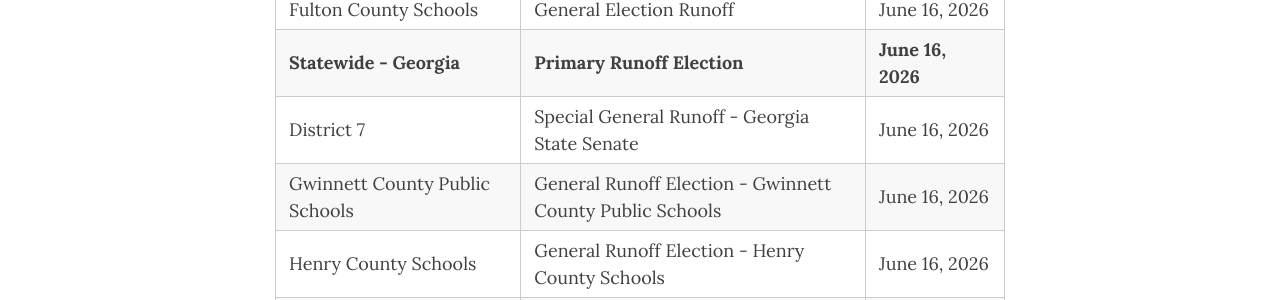
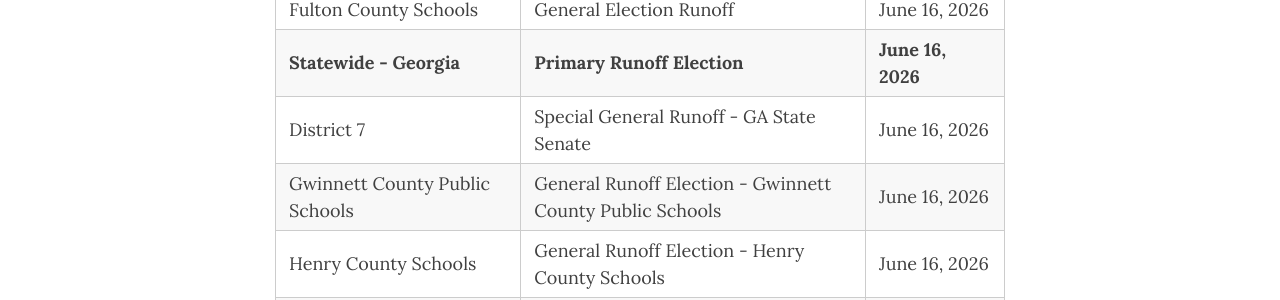
Before and after one commit to Votega/votega.org-TEST, a Jekyll site: the page built from index.html, in a window 1280 px wide and 900 px high, scrolled down 987 px. Shown: the part 155-455 px from the top of the window. Built offline with Jekyll 4.4.1, drawn with Linux system fonts in a browser that asks for light colours; the list of posts is cut into pages by our own code.

Commit message:
Update index.html

```diff
--- a/index.html
+++ b/index.html
@@ -80,7 +80,7 @@ subtitle: Informing the electorate
     </tr>
     <tr>
       <td>District 7</td>
-      <td>Special General Runoff - Georgia State Senate</td>
+      <td>Special General Runoff - GA State Senate</td>
       <td>June 16, 2026</td>
     </tr>
     <tr>
```
